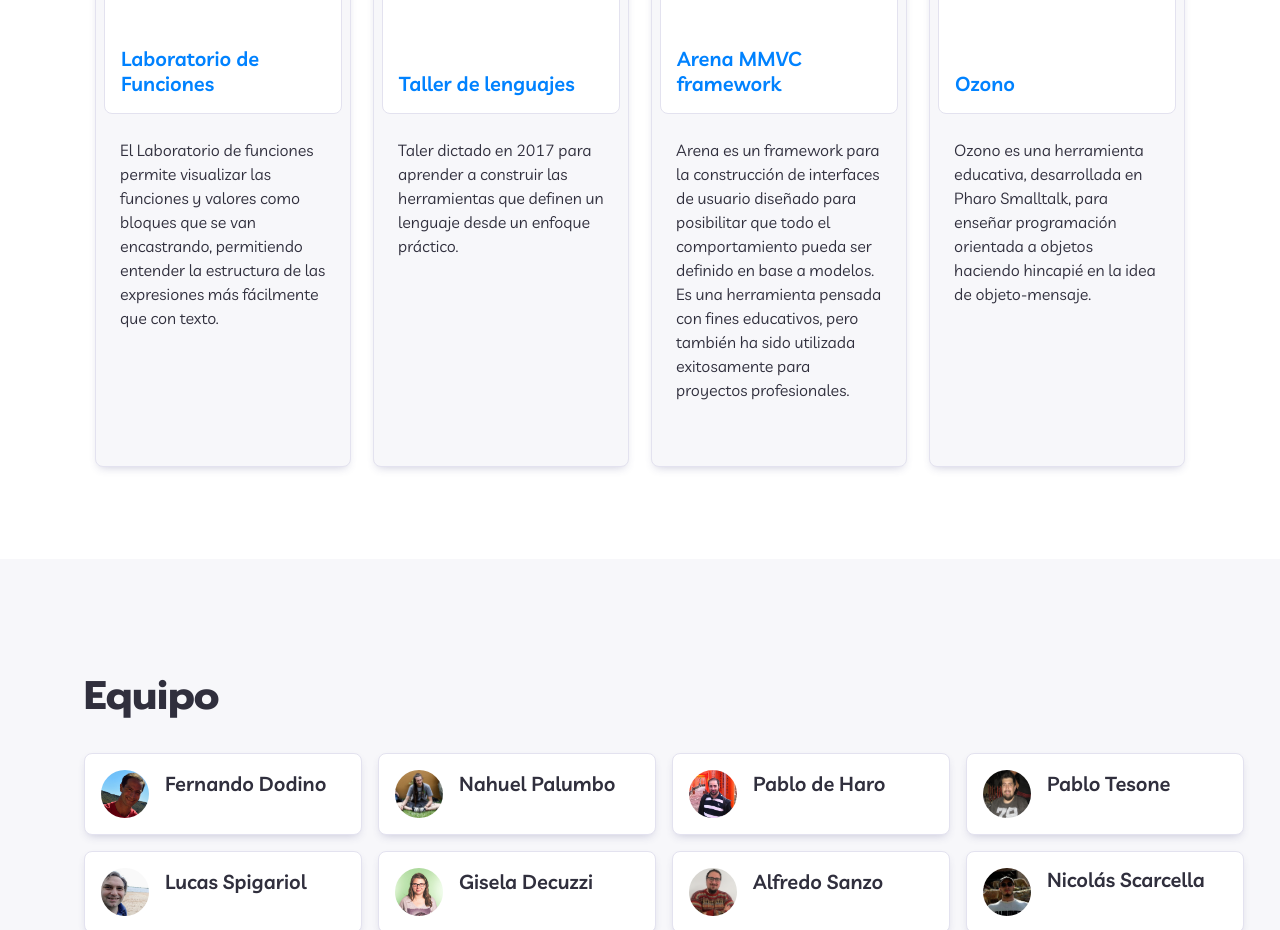
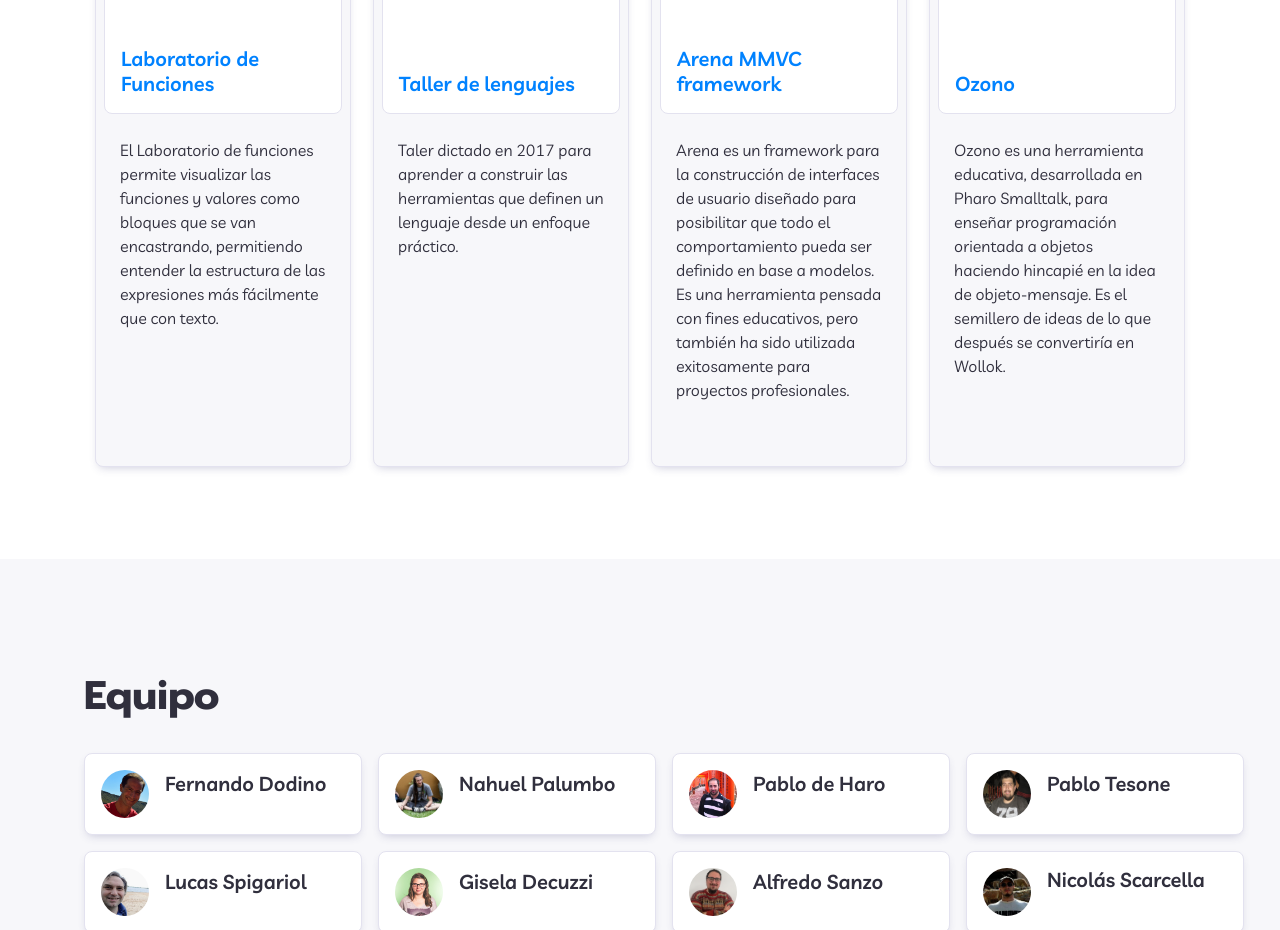
Before and after one commit to uqbar-project/uqbar-landing, a React (Create React App) app: page /#/ in a window 1280 px wide. Shown: the part 2660-3590 px from the top of the page. Built offline with nearby package versions, Linux system fonts and the light colour scheme; no server answers.

Commit message:
Update src/components/proyectos/Index.js

```diff
--- a/src/components/proyectos/Index.js
+++ b/src/components/proyectos/Index.js
@@ -71,7 +71,7 @@ export default function Proyectos() {
             link="http://ozono.uqbar-project.org/"
             projectLogo={ozono}
             projectName="Ozono"
-            projectDescription="Ozono es una herramienta educativa, desarrollada en Pharo Smalltalk, para enseñar programación orientada a objetos haciendo hincapié en la idea de objeto-mensaje."
+            projectDescription="Ozono es una herramienta educativa, desarrollada en Pharo Smalltalk, para enseñar programación orientada a objetos haciendo hincapié en la idea de objeto-mensaje. Es el semillero de ideas de lo que después se convertiría en Wollok."
           />
         </div>
       </div>
```
